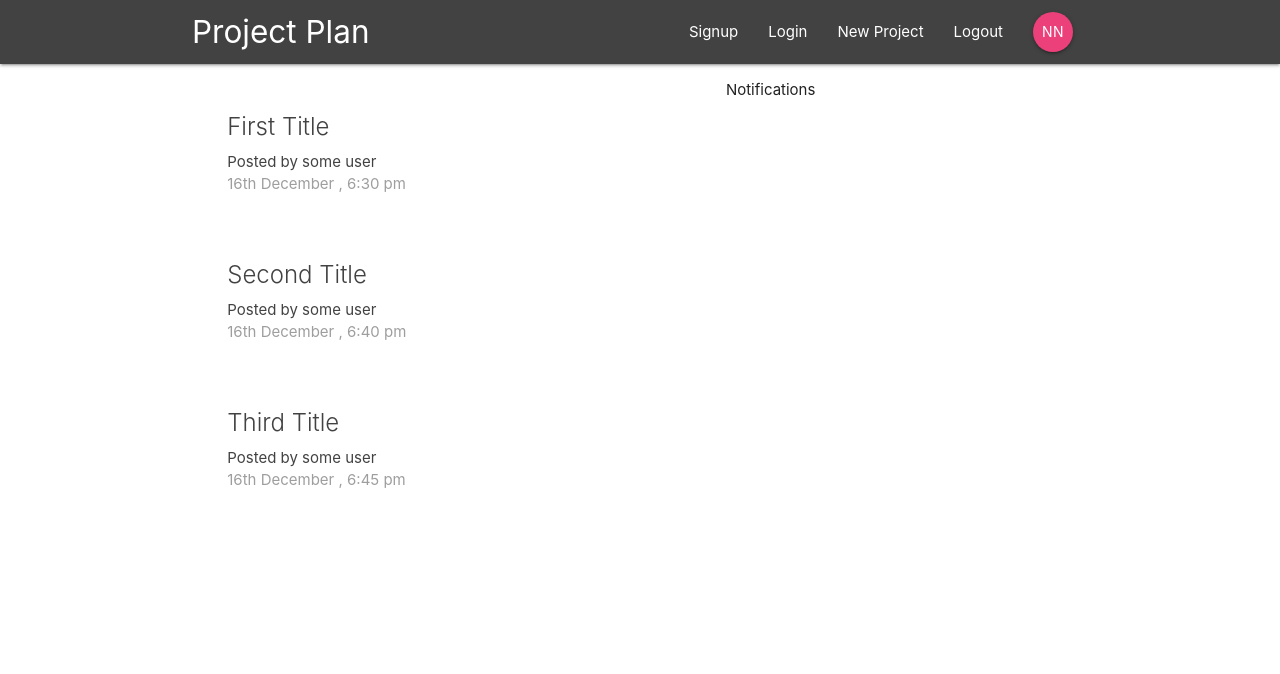
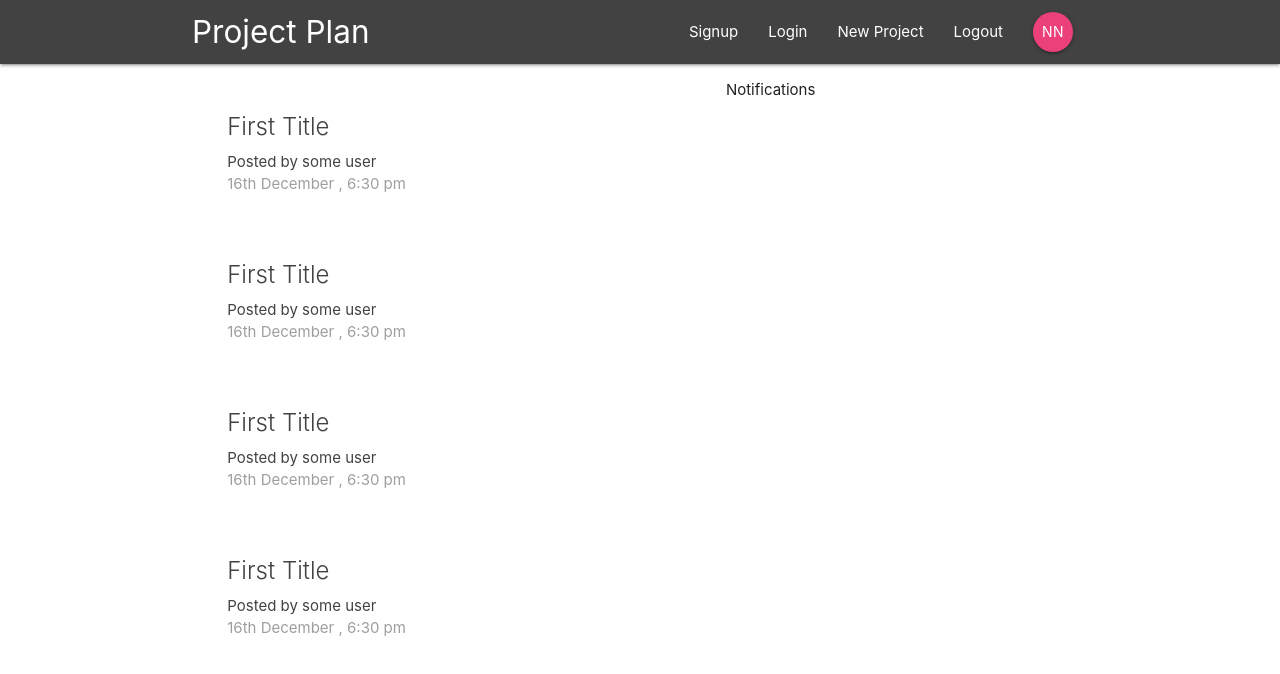
Before and after one commit to vinodjoseph91/React-Redux-Firebase, a React (Create React App) app in the folder sample-project-manager/: page / in a window 1280 px wide. Shown: the top 674 px of the page. Built offline with nearby package versions, Linux system fonts and the light colour scheme.

Commit message:
Added Project summary component and using it in ProjectList.

```diff
--- a/sample-project-manager/src/components/projects/ProjectList.js
+++ b/sample-project-manager/src/components/projects/ProjectList.js
@@ -1,33 +1,14 @@
 import React from 'react';
+import ProjectSummary from './ProjectSummary';
 
 const ProjectList = () => {
 
     return (
         <div className="project-list section">
-            <div className="card z-depth-0 project-summary">
-                <div className="card-content grey-text text-darken-3">
-                    <span className="card-title">First Title</span>
-                    <p>Posted by some user</p>
-                    <p className="grey-text">16th December , 6:30 pm</p>
-                </div>
-            </div>
-
-            <div className="card z-depth-0 project-summary">
-                <div className="card-content grey-text text-darken-3">
-                    <span className="card-title">Second Title</span>
-                    <p>Posted by some user</p>
-                    <p className="grey-text">16th December , 6:40 pm</p>
-                </div>
-            </div>
-
-            <div className="card z-depth-0 project-summary">
-                <div className="card-content grey-text text-darken-3">
-                    <span className="card-title">Third Title</span>
-                    <p>Posted by some user</p>
-                    <p className="grey-text">16th December , 6:45 pm</p>
-                </div>
-            </div>
-
+            <ProjectSummary />
+            <ProjectSummary />
+            <ProjectSummary />
+            <ProjectSummary />
         </div>
     );
 
--- a/sample-project-manager/src/components/projects/ProjectSummary.js
+++ b/sample-project-manager/src/components/projects/ProjectSummary.js
@@ -0,0 +1,16 @@
+import React from 'react';
+
+const ProjectSummary = () => {
+
+    return (
+        <div className="card z-depth-0 project-summary">
+            <div className="card-content grey-text text-darken-3">
+                <span className="card-title">First Title</span>
+                <p>Posted by some user</p>
+                <p className="grey-text">16th December , 6:30 pm</p>
+            </div>
+        </div>
+    );
+}
+
+export default ProjectSummary;
```
